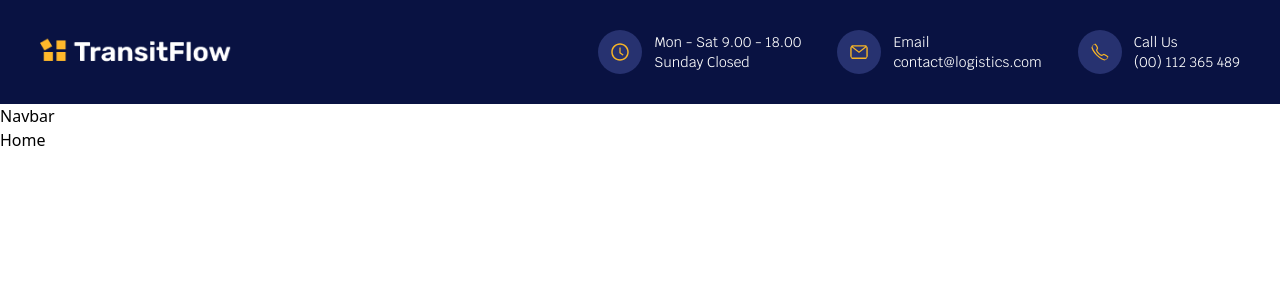
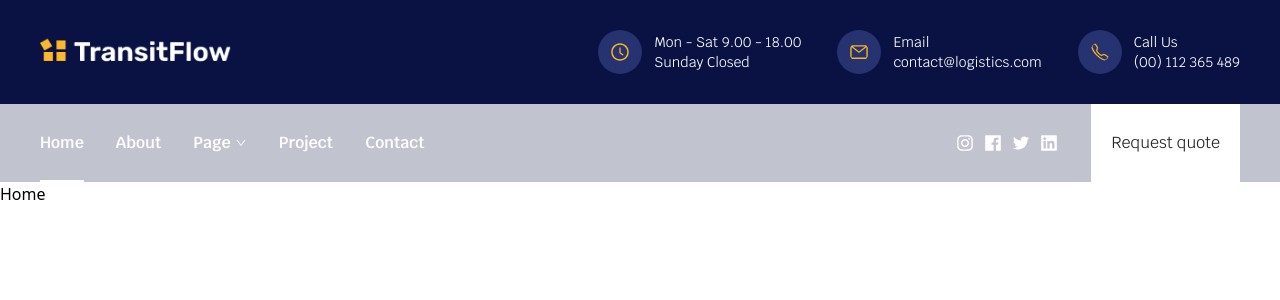
Before and after one commit to PrtHub/TransitFlow, a React (Vite) app: page / in a window 1280 px wide. Shown: the top 300 px of the page. Built offline with nearby package versions, Linux system fonts and the light colour scheme; the HTML template or start-up script is replaced by a standard one.

Commit message:
Navbar Completed

```diff
--- a/src/components/Navbar.jsx
+++ b/src/components/Navbar.jsx
@@ -1,9 +1,120 @@
-
+import { useState } from "react";
+import {
+  AiFillLinkedin,
+  AiOutlineTwitter,
+  AiFillFacebook,
+  AiOutlineInstagram,
+  AiOutlineDown,
+  AiOutlineMenu,
+  AiOutlineClose
+} from "react-icons/ai";
+import { Link, useLocation } from "react-router-dom";
+import { Logo } from "../assets/icons";
 
 const Navbar = () => {
+  const location = useLocation();
+  const [openPage, setOpenPage] = useState(false);
+  const [toggleMenu, setToggleMenu] = useState(false);
+
+  const loactionPath = (route) => {
+    if(route === location.pathname) {
+     return true
+    }
+   }
+
   return (
-    <div>Navbar</div>
-  )
-}
+    <>
+      <div className="w-full h-full bg-[#091242] bg-opacity-25">
+        <div className="w-full xl:w-[1200px] h-[78px] mx-auto flex items-center justify-between  px-7 xl:px-0 gap-9 font-Krub">
 
-export default Navbar
+          {/* desktop */}
+          <ul className=" h-full hidden md:flex items-center gap-8 text-white font-semibold text-sm lg:text-base">
+            <li>
+              <Link to="/" className={` ${loactionPath("/") && 'border-b-2 border-b-white pb-[29px] lg:pb-[27px]'}`}>Home</Link>
+            </li>
+            <li>
+              <Link to="/about" className={` ${loactionPath("/about") && 'border-b-2 border-b-white pb-[29px] lg:pb-[27px]'}`}>About</Link>
+            </li>
+            <li className="relative">
+              <a
+                className="flex items-center justify-center gap-1 cursor-pointer"
+                onClick={() => setOpenPage(!openPage)}
+              >
+                Page
+                <AiOutlineDown className="w-3 h-3" />
+              </a>
+              {openPage && (
+                <ul className="absolute top-6 w-20 h-12 bg-black px-2 py-1 flex flex-col  gap-2">
+                  <li>
+                    <Link to="/services" >Services</Link>
+                  </li>
+                  <li>
+                    <Link to="/blog">Blog</Link>
+                  </li>
+                  <li>
+                    <Link to="/tech">Tech</Link>
+                  </li>
+                  <li>
+                    <Link to="/pricing">Pricing</Link>
+                  </li>
+                </ul>
+              )}
+            </li>
+            <li>
+              <Link to="/projects" className={` ${loactionPath("/projects") && 'border-b-2 border-b-white pb-[29px] lg:pb-[27px]'}`}>Project</Link>
+            </li>
+            <li>
+              <Link to="/contact" className={` ${loactionPath("/contact") && 'border-b-2 border-b-white pb-[29px] lg:pb-[27px]'}`}>Contact</Link>
+            </li>
+          </ul>
+
+          {/* mobile-menu */}
+          <div className="flex md:hidden items-center gap-2">
+          {toggleMenu ? (
+          <AiOutlineClose className="w-6 h-6 text-white cursor-pointer" onClick={() => setToggleMenu(false)}/>
+          ) : (
+            <AiOutlineMenu className="w-6 h-6 text-white cursor-pointer" onClick={() => setToggleMenu(true)}/>
+          )}
+          { toggleMenu && (
+            <ul className="absolute top-[78px] left-0 w-40 z-10 h-fit bg-[#091242] bg-opacity-25  text-white flex flex-col gap-4 items-start p-4 ">
+           <li><Link to='/' className={`${loactionPath("/") && ''}`}>Home</Link></li>
+           <li><Link to='/about' className={`${loactionPath("/about") && ''}`}>About</Link></li>
+           <li><Link to='/services' className={`${loactionPath("/services") && ''}`}>Services</Link></li>
+           <li><Link to='/blog' className={`${loactionPath("/blog") && ''}`}>Blog</Link></li>
+           <li><Link to='/projects' className={`${loactionPath("/projects") && ''}`}>Projects</Link></li>
+           <li><Link to='/tech' className={`${loactionPath("/tech") && ''}`}>Tech</Link></li>
+           <li><Link to='/pricing' className={`${loactionPath("/pricing") && ''}`}>Pricing</Link></li>
+           <li><Link to='/contact' className={`${loactionPath("/contact") && ''}`}>Contact</Link></li>
+           <div className="flex items-center justify-center gap-4">
+              <AiOutlineInstagram className="w-5 h-5 text-white" />
+              <AiFillFacebook className="w-5 h-5 text-white" />
+              <AiOutlineTwitter className="w-5 h-5 text-white" />
+              <AiFillLinkedin className="w-5 h-5 text-white" />
+            </div>
+        </ul>
+          )}
+            <div className='flex items-center justify-center w-40 h-11 '>
+          <img src={Logo} alt="Logo" className='w-full h-full object-contain' />
+        </div>
+          </div>
+
+          <div className=" h-full hidden sm:flex items-center justify-center gap-8">
+            <div className="flex items-center justify-center gap-2">
+              <AiOutlineInstagram className="w-5 h-5 text-white" />
+              <AiFillFacebook className="w-5 h-5 text-white" />
+              <AiOutlineTwitter className="w-5 h-5 text-white" />
+              <AiFillLinkedin className="w-5 h-5 text-white" />
+            </div>
+            <div className="h-full">
+              <button className="bg-white h-full px-3 lg:px-5 text-[#23212A] outline-none border-none text-sm lg:text-base">
+                Request quote
+              </button>
+            </div>
+          </div>
+        </div>
+      </div>
+    </>
+  );
+};
+
+export default Navbar;
```
